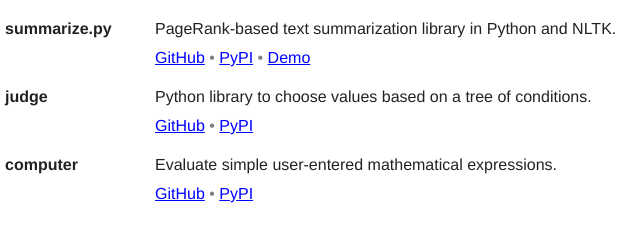
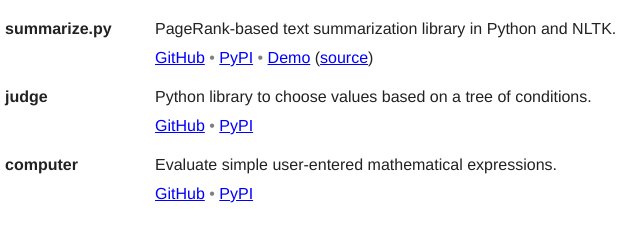
Before and after one commit to despawnerer/plansfortheday.org, a plain HTML site: page www/index.html in a window 1280 px wide. Shown: the part 492-722 px from the top of the page, 285-925 px from the left. Drawn offline with Linux system fonts and the light colour scheme.

Commit message:
Add summarize demo source link

```diff
--- a/www/index.html
+++ b/www/index.html
@@ -156,7 +156,7 @@ p {
 					<ul class="code-links">
 						<li><a href="https://github.com/despawnerer/summarize" target="_blank">GitHub</a>
 						<li><a href="https://pypi.python.org/pypi/pysummarize" target="_blank">PyPI</a>
-						<li><a href="http://summarize.plansfortheday.org/" target="_blank">Demo</a>
+						<li><a href="http://summarize.plansfortheday.org/" target="_blank">Demo</a> (<a href="https://github.com/despawnerer/summarize-demo" target="_blank">source</a>)
 					</ul>
 				</div>
 			<li>
```
